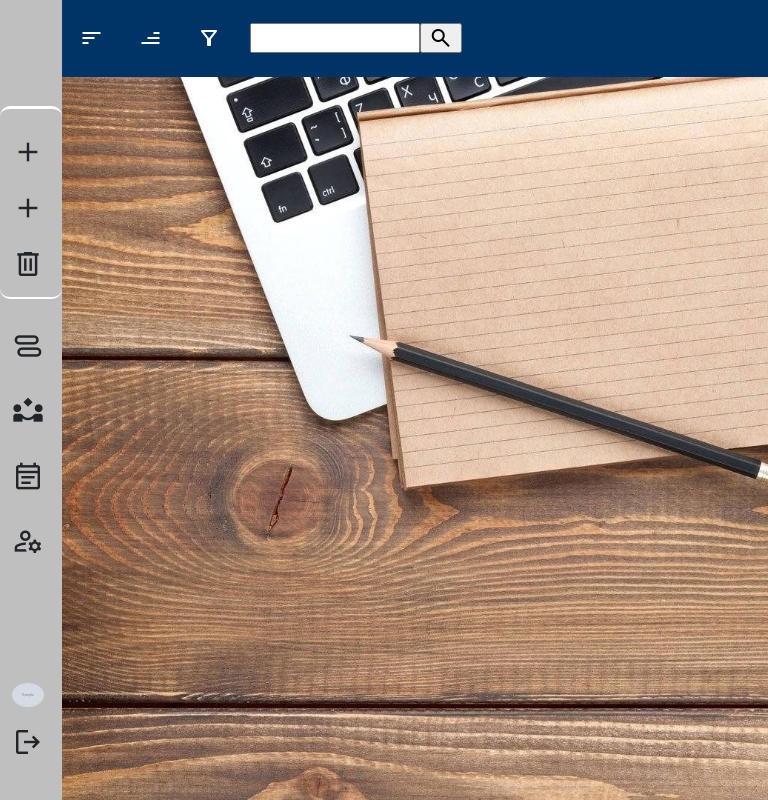
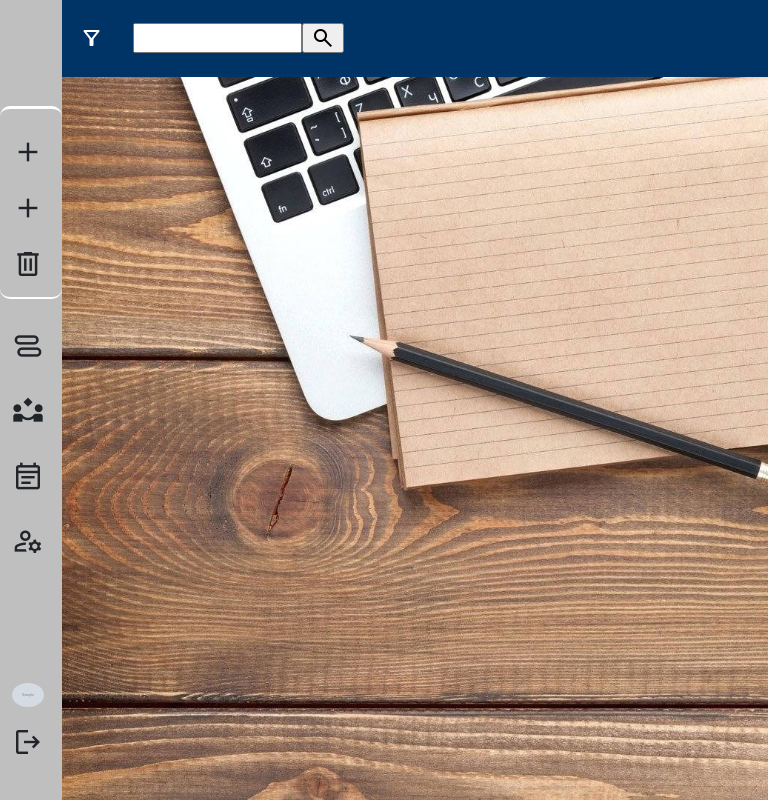
Before and after one commit to SergioGalarzaCarmona/Log_Inventory, a Django app: page /subusers_group/ in a window 768 px wide. Run offline with Django 5.2, Linux system fonts and the light colour scheme; a user stored in the database is signed in; data comes from the database, SQL or seed files in the repository; tables that the repository leaves empty hold one stand-in row (values such as "Sample post"); grey boxes marked "Sample" are stand-in pictures; data that the repository does not hold is empty.

Commit message:
Solución error responsive navbar

```diff
--- a/static/CSS/mainStyles.css
+++ b/static/CSS/mainStyles.css
@@ -143,3 +143,9 @@ aside:has(input[type="checkbox"]:checked) ~ main {
         display: none;
     }
 }
+
+@media (min-width: 576px) {
+    .container, .container-sm {
+        max-width: 100%;
+    }
+}
--- a/static/CSS/subprofilesGroupStyles.css
+++ b/static/CSS/subprofilesGroupStyles.css
@@ -5,6 +5,20 @@
 body, div, ul, li, a, h1, h2, h3, h4, p {
     margin: 0;
     padding: 0;
+}
+
+
+label, .sidebar__nav {
+    user-select: none;
+}
+
+.container {
+    margin: 0;
+    padding: 0;
+}
+
+.row {
+    margin: 0;
 }
 
 body {
@@ -282,6 +296,21 @@ label.material-symbols-outlined:hover {
     bottom: 10px;
 }
 
+@media (max-width: 768px) {
+    .logo {
+        display: none;
+    }
+
+    .filter-bar__filter-container > .filter-bar__z-a , .filter-bar__filter-container > .filter-bar__a-z, .filter-bar__filter-container > .filter-bar__logo-container {
+        display: none;
+    }
+
+    .sidebar__form {
+        display: none;
+    }
+}
+
+
 
 @media (max-width: 900px) {
     .group-container {
@@ -350,3 +379,9 @@ label.material-symbols-outlined:hover {
         top: 13dvh;
     }
 }
+
+@media (min-width: 576px) {
+    .container, .container-sm {
+        max-width: 100%;
+    }
+}
--- a/static/CSS/subusersStyles.css
+++ b/static/CSS/subusersStyles.css
@@ -5,6 +5,20 @@
 body, div, ul, li, a, h1, h2, h3, h4, p {
     margin: 0;
     padding: 0;
+}
+
+
+label, .sidebar__nav {
+    user-select: none;
+}
+
+.container {
+    margin: 0;
+    padding: 0;
+}
+
+.row {
+    margin: 0;
 }
 
 body {
@@ -301,6 +315,22 @@ td:first-child {
 }
 
 @media (max-width: 768px) {
+    .logo {
+        display: none;
+    }
+
+    .filter-bar__filter-container > .filter-bar__z-a , .filter-bar__filter-container > .filter-bar__a-z, .filter-bar__filter-container > .filter-bar__logo-container {
+        display: none;
+    }
+
+    .sidebar__form {
+        display: none;
+    }
+}
+
+
+
+@media (max-width: 768px) {
     .sidebar__form, .filter-bar__filter-container > .filter-bar__logo-container {
         display: none;
     }
@@ -360,3 +390,9 @@ td:first-child {
         height: 20dvh;
     }
 }
+
+@media (min-width: 576px) {
+    .container, .container-sm {
+        max-width: 100%;
+    }
+}
--- a/templates/Users/subusers.html
+++ b/templates/Users/subusers.html
@@ -4,7 +4,7 @@
 <head>
     <meta charset="UTF-8">
     <meta name="viewport" content="width=device-width, initial-scale=1.0">
-     <link href="https://cdn.jsdelivr.net/npm/bootstrap@5.3.3/dist/css/bootstrap.min.css" rel="stylesheet" integrity="sha384-QWTKZyjpPEjISv5WaRU9OFeRpok6YctnYmDr5pNlyT2bRjXh0JMhjY6hW+ALEwIH" crossorigin="anonymous">
+    <link href="https://cdn.jsdelivr.net/npm/bootstrap@5.3.3/dist/css/bootstrap.min.css" rel="stylesheet" integrity="sha384-QWTKZyjpPEjISv5WaRU9OFeRpok6YctnYmDr5pNlyT2bRjXh0JMhjY6hW+ALEwIH" crossorigin="anonymous">
     <link href="https://fonts.googleapis.com/css2?family=Material+Symbols+Outlined" rel="stylesheet" />
     <link rel="stylesheet" href="{%static '/CSS/sideBarStyles.css'%}">
     <link rel="stylesheet" href="{% static '/CSS/subUsersStyles.css' %}">
```
Also changed, not shown: media/profile_images/th.jfif (added), templates/Users/main.html (line endings or trailing spaces).
